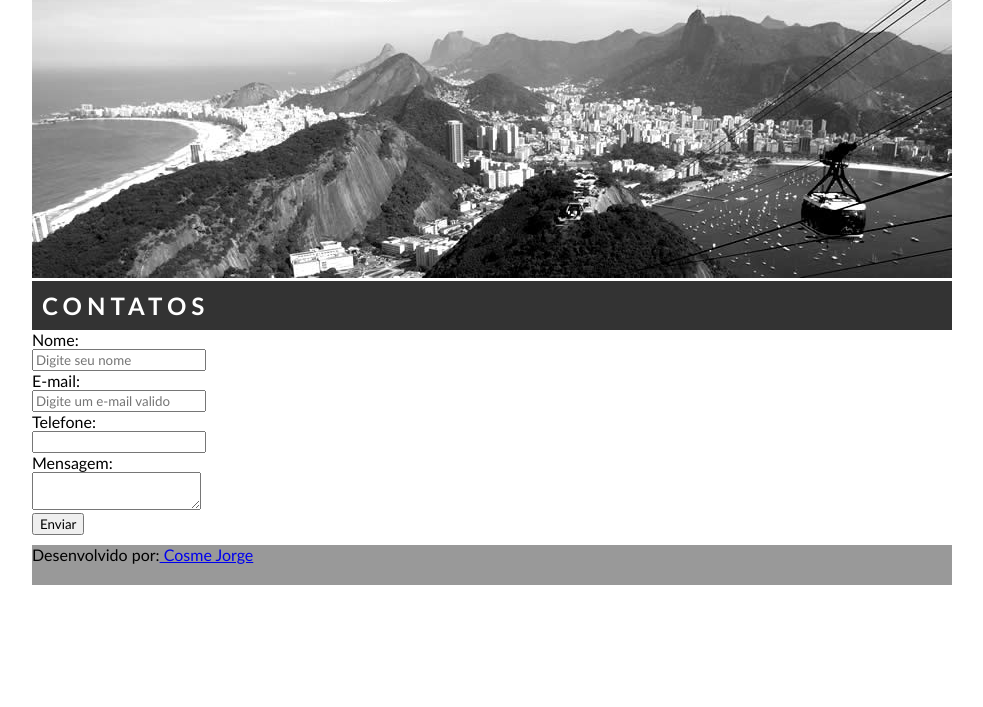
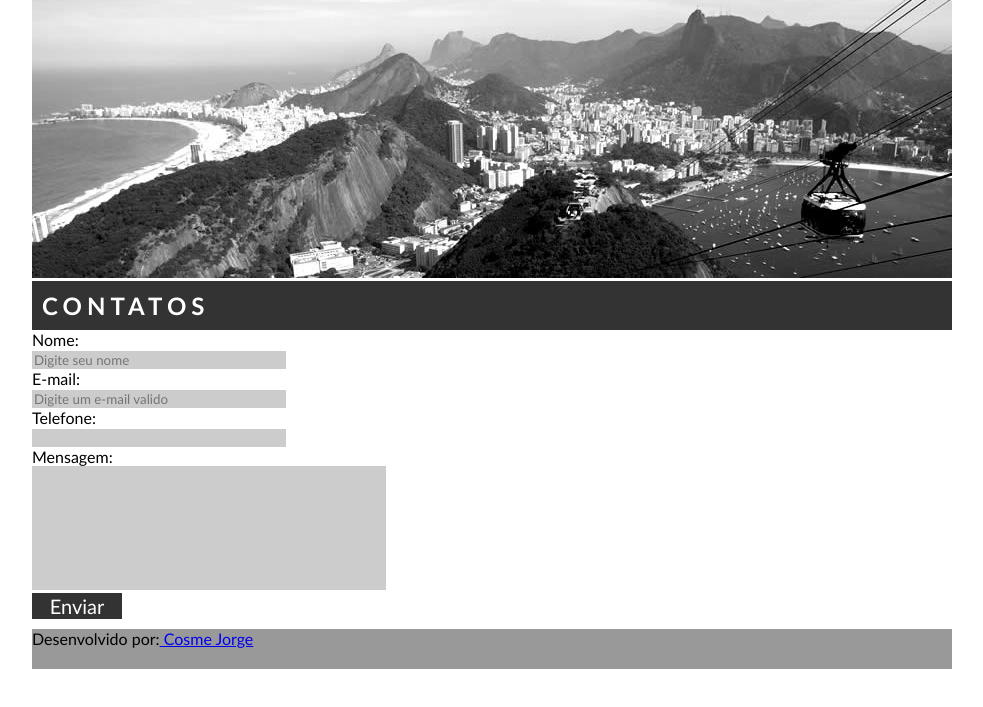
Before and after one commit to CosmeJorge/EstudoSalaDeAula, a plain HTML site: page wd1/contato.html in a window 1280 px wide. Shown: the part 91-798 px from the top of the page, without its empty margins (148-1131 px from the left). Drawn offline with Linux system fonts and the light colour scheme.

Commit message:
Site criado em aula
Site criado em aula, utilizando formulario.

```diff
--- a/wd1/contato.html
+++ b/wd1/contato.html
@@ -37,7 +37,7 @@
             Telefone: <br>
             <input type="number"><br>
             Mensagem: <br>
-            <textarea></textarea><br>
+            <textarea maxlength="250"></textarea><br>
             <input type="submit" value="Enviar">
         </form>
 
--- a/wd1/estilo/style.css
+++ b/wd1/estilo/style.css
@@ -61,9 +61,40 @@ p{
     margin-right: 10px;
 }
 
+.imgright{
+    float: right;
+    margin-left: 10px;
+}
+img{
+    filter: grayscale(100);
+
+}
+
 footer{
     width: 920px;
     height: 40px;
     background-color: #999;
     margin-top: 10px;
 }
+
+input, textarea{
+    width: 250px;
+    border: none;
+    background-color: #ccc;
+
+}
+
+textarea{
+    width: 350px;
+    height: 120px;
+    resize: none;
+
+}
+
+input[type=submit]{
+    width: 90px;
+    background-color: #333;
+    color: #fff;
+    border: none;
+    font-size: 20px;
+}
```
Also changed, not shown: wd1/index.html (+1 -1 lines), wd1/localizacao.html (+3 -3 lines), wd1/quemsomos.html (renamed from wd1/index.2.html, +6 -0 lines).
